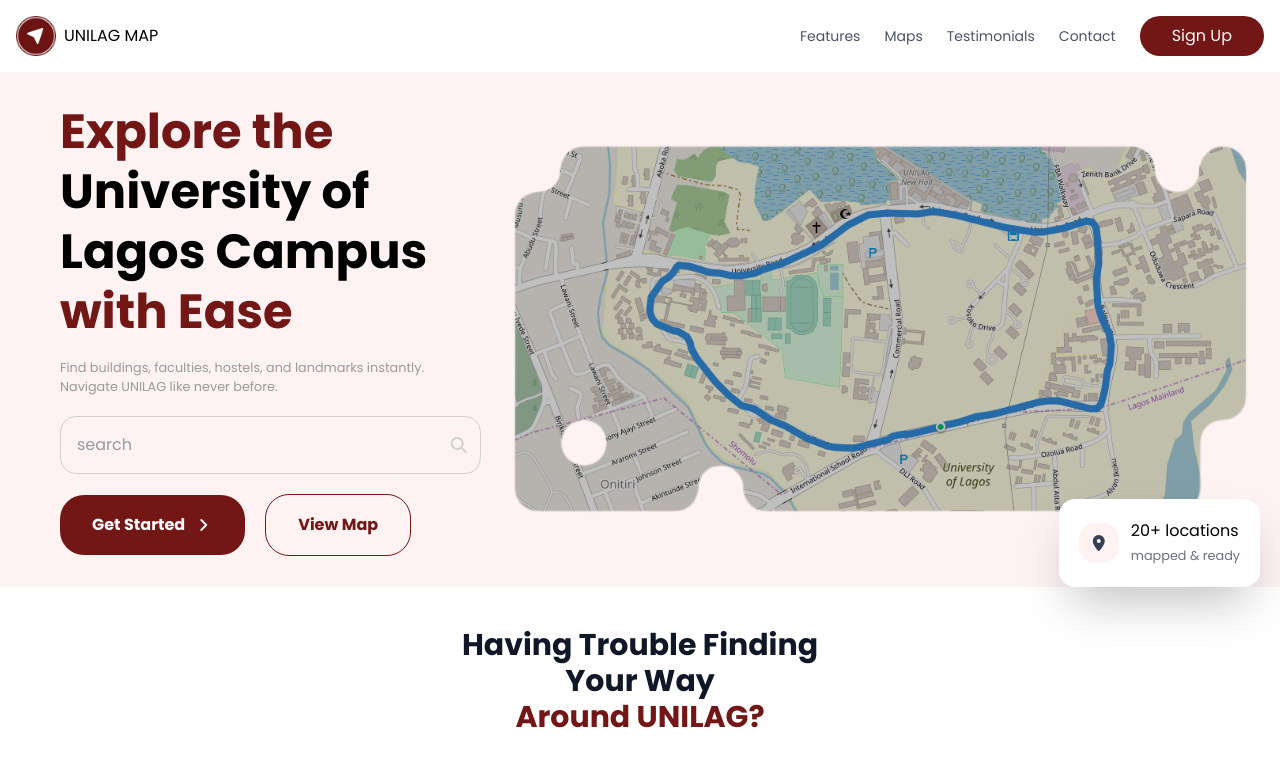
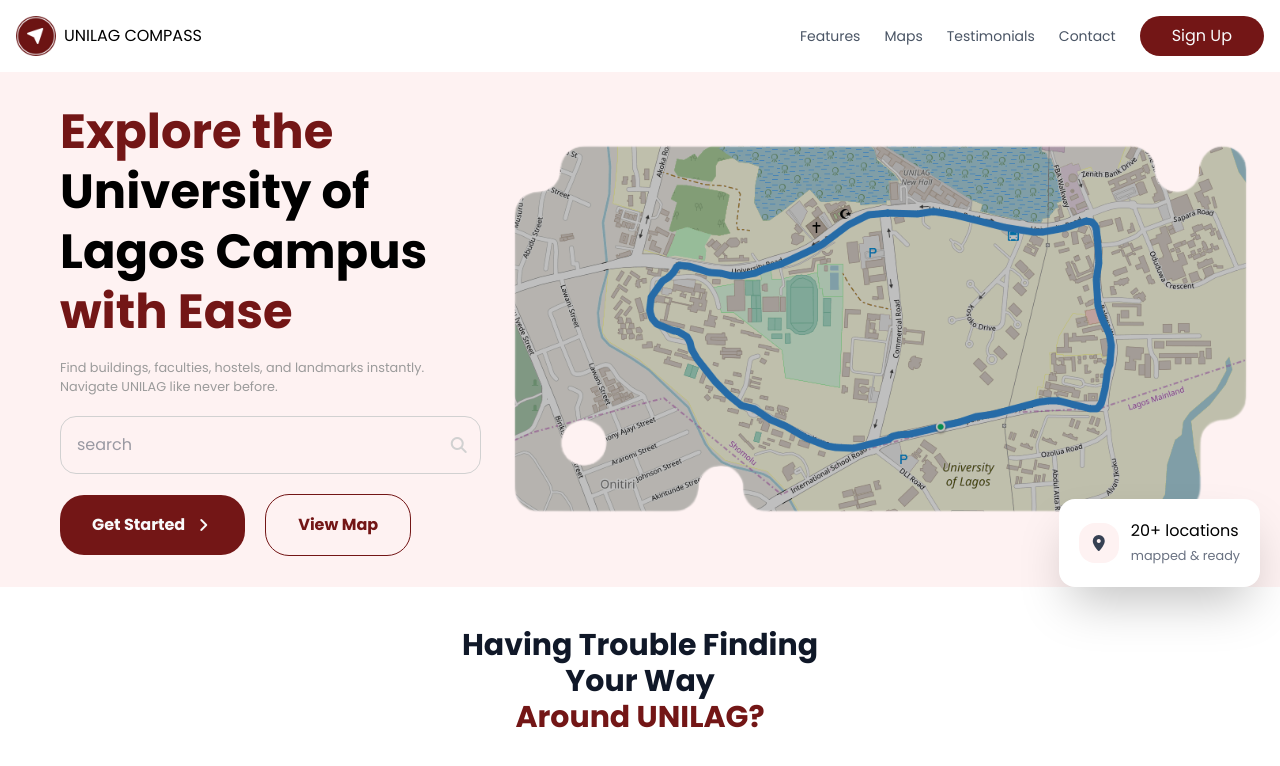
Before and after one commit to Jackson-51/web-compass, a React (Vite) app: page / in a window 1280 px wide. Shown: the top 766 px of the page. Built offline with nearby package versions, Linux system fonts and the light colour scheme.

Commit message:
changed the web name

```diff
--- a/src/App.jsx
+++ b/src/App.jsx
@@ -26,7 +26,7 @@
         <nav className="bg-white sticky z-100 top-0 w-full flex justify-between items-center p-4">
           <div className="flex items-center gap-2">
             <img src="/logoMap.png" alt="map logo" className="size-10"/>
-            <h1>UNILAG MAP</h1>
+            <h1>UNILAG COMPASS</h1>
           </div>
 
           <div className="hidden md:flex items-center gap-6">
@@ -63,7 +63,7 @@
               <h1 className="text-5xl/15 font-bold ">
                 <p className="text-(--baseColor)">Explore the</p>
                 University of Lagos Campus
-                <p className="text-(--baseColor)">with Ease</p>
+                <p className="text-(--baseColor)">with Ease </p>
               </h1>
               <small className="text-(--gray4)">Find buildings, faculties, hostels, and landmarks instantly. Navigate UNILAG like never before.</small>
             </div>
```
